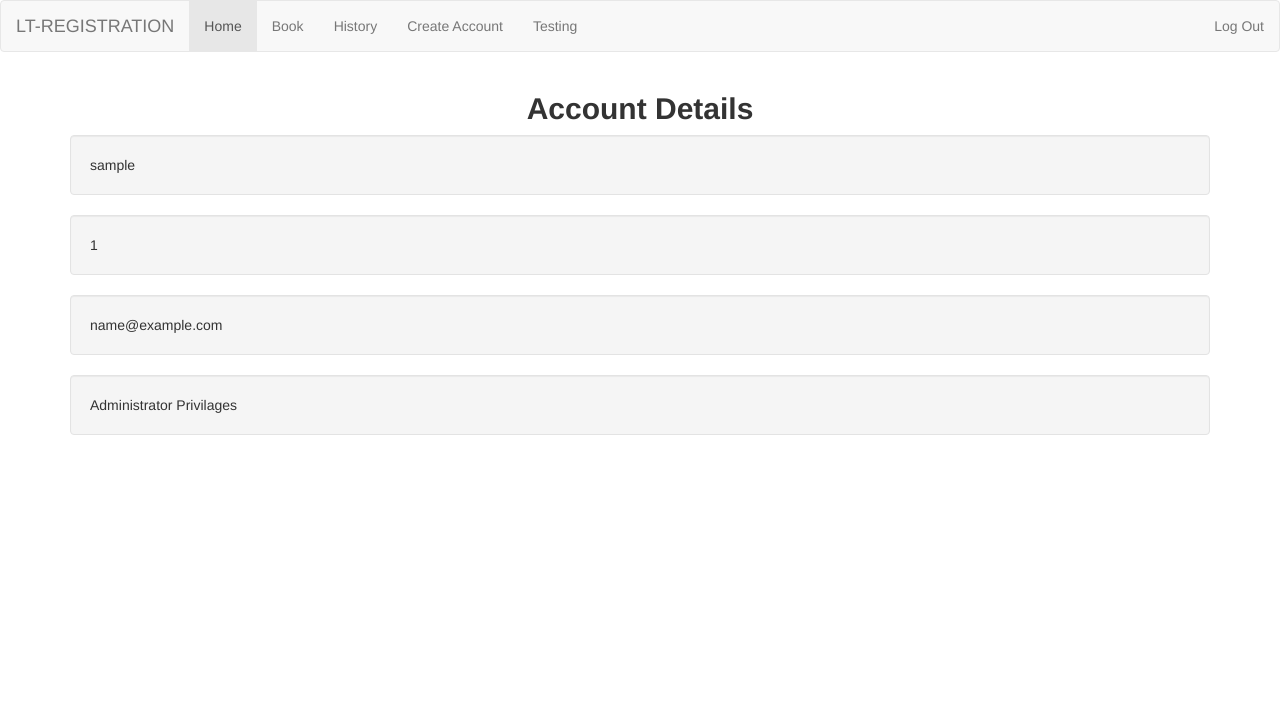
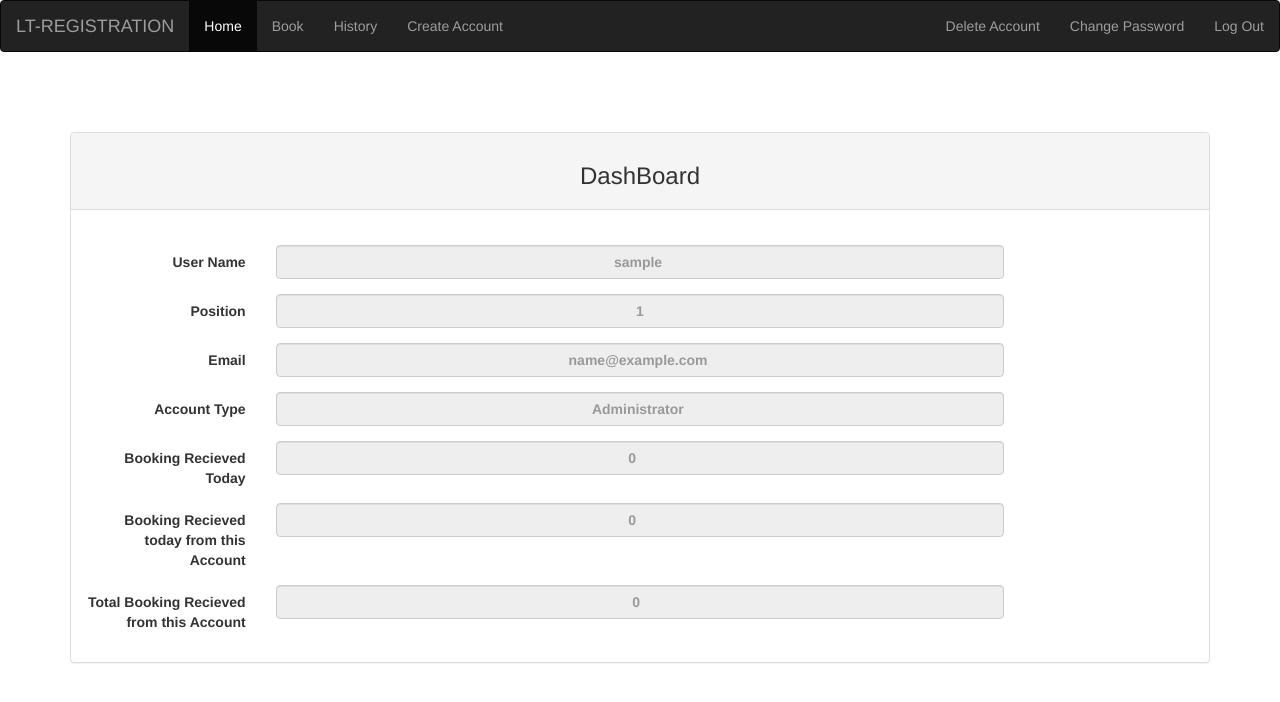
Before and after one commit to dhruvraj-singh-rawat/LectureTheatre-Booking-Portal, a PHP site: page /admin/index.php in a window 1280 px wide. Shown: the top 702 px of the page. Run offline with PHP 8.4, Linux system fonts and the light colour scheme; the visitor is signed in with stand-in values (Sample User, id 1); data that the repository does not hold is empty.

Commit message:
Added more info menus

```diff
--- a/admin/index.php
+++ b/admin/index.php
@@ -1,9 +1,12 @@
 <?php session_start();
+include("../includes/config.php");
+
 if (!$_SESSION['login_admin']){
 
     header("Location: ../login.php");
     die();
 }
+
 ?>
 
 
@@ -33,7 +36,7 @@ if (!$_SESSION['login_admin']){
 
   <body>
 
-  <nav class="navbar navbar-default">
+  <nav class="navbar navbar-inverse">
         <div class="container-fluid">
 
             <!-- Logo -->
@@ -48,9 +51,16 @@ if (!$_SESSION['login_admin']){
                     <li><a href="book.php">Book</a></li>
                     <li><a href="history.php">History</a></li>
 
-                    <li><a href="create_account.php">Create Account</a></li>
+                    <?php
+                      if($_SESSION['login_privilage'] == 2){
+                        ?>
+                        <li><a href="create_account.php">Create Account</a></li>
 
-                    <li><a href="test.php">Testing</a></li>
+                        <?php
+
+                      }
+
+                    ?>
 
 
                 </ul>
@@ -58,6 +68,19 @@ if (!$_SESSION['login_admin']){
 
             <div>
                 <ul class="nav navbar-nav navbar-right">
+                    <?php
+                      if($_SESSION['login_privilage'] == 2){
+                        ?>
+                        <li ><a href="delete_account.php">Delete Account</a></li>
+                        <?php
+
+                      }
+
+                    ?>
+
+
+                    <li><a href="change_password.php">Change Password</a></li>
+
 
                     <li><a  href="../logout.php">Log Out</a></li>
                 </ul>
@@ -65,39 +88,179 @@ if (!$_SESSION['login_admin']){
 
         </div>
     </nav>
+    <br>
+    <br>
+    <br>
+
+<div class="container">
+      <div class="panel panel-default">
+        <div class="panel-heading text-center" ><h3>DashBoard</h3></div>
+
+          <div class="panel-body ">
+            <form id="Dashboard" method="POST" class="form-horizontal text-center" action="#">
+
+            <br>
+
+
+              <div class="form-group">
+                <label class="col-sm-2 control-label"  >User Name</label>
+                <div class="col-sm-8">
+                  <strong> <input type="text" class="form-control text-center"  placeholder="
+
+                  <?php    echo $_SESSION['login_admin']; ?>
 
 
 
-    <div class="container">
-    	<h2 class="text-center"><strong>Account Details</strong></h2>
-    	<p class="text-left"><strong></strong></p><div class="well"><?php	echo $_SESSION['login_admin']; ?></div>
+                  " disabled/></strong>
 
-    	<div class="well"><?php echo $_SESSION['login_position']; ?>
-        </div>
+                </div>
+              </div>
 
-    	<div class="well"><?php echo $_SESSION['login_email']; ?>
-        </div>
+            <div class="form-group">
+                <label class="col-sm-2 control-label"  >Position</label>
+                <div class="col-sm-8">
+                  <strong> <input type="text" class="form-control text-center"   placeholder="
 
-        <div class="well"><?php  if(@$_SESSION['login_privilage']==2){
-            echo "Administrator Privilages";
+                  <?php echo $_SESSION['login_position']; ?>
+
+
+
+                  " disabled/></strong>
+
+                </div>
+              </div>
+
+            <div class="form-group">
+                <label class="col-sm-2 control-label"  >Email</label>
+                <div class="col-sm-8">
+                  <strong> <input type="text" class="form-control text-center"    placeholder="
+
+                  <?php echo $_SESSION['login_email']; ?>
+
+
+
+                  " disabled/></strong>
+
+                </div>
+              </div>
+
+            <div class="form-group">
+                <label class="col-sm-2 control-label"  >Account Type</label>
+                <div class="col-sm-8">
+                  <strong> <input type="text" class="form-control text-center"    placeholder="
+
+                  <?php  if(@$_SESSION['login_privilage']==2){
+            echo "Administrator ";
             }
             else{
-                echo 'Non-Administrator Account';
-                } ?></div>
+                echo 'Basic Account';
+                } ?>
+
+
+                  " disabled/></strong>
+
+                </div>
+              </div>
+
+<?php
+if ($_SESSION['login_privilage'] == 2){
+    ?>
+    <div class="form-group">
+                <label class="col-sm-2 control-label"  >Booking Recieved Today</label>
+                <div class="col-sm-8">
+                  <strong> <input type="text" class="form-control text-center"    placeholder="
+
+                  <?php
+$date=date("d/m/Y");
+
+
+$result=$conn->query("SELECT start_time  FROM users_booking WHERE date=STR_TO_DATE('$date','%d/%m/%Y')");
+
+
+$count=$result->num_rows;
+echo '              '.$count;
+
+
+?>
+
+
+
+
+
+                  " disabled/></strong>
+
+                </div>
+              </div>
+
+
+    <?php
+}
+
+?>
+
+           <div class="form-group">
+                <label class="col-sm-2 control-label"  >Booking Recieved today from this Account</label>
+                <div class="col-sm-8">
+                  <strong> <input type="text" class="form-control text-center"    placeholder="
+<?php
+$date=date("d/m/Y");
+$login_user=$_SESSION['login_admin'];
+
+$result=$conn->query("SELECT start_time  FROM `users_booking` WHERE date=STR_TO_DATE('$date','%d/%m/%Y') AND `bookingID_name`='$login_user'");
+
+
+$count=$result->num_rows;
+echo '                                '.$count;
+
+
+?>
+
+
+
+
+
+                  " disabled/></strong>
+
+                </div>
+              </div>
+
+           <div class="form-group">
+                <label class="col-sm-2 control-label"  >Total Booking Recieved from this Account</label>
+                <div class="col-sm-8">
+                  <strong> <input type="text" class="form-control text-center"    placeholder="
+
+<?php
+
+$login_user=$_SESSION['login_admin'];
+
+$result=$conn->query("SELECT start_time  FROM `users_booking` WHERE `bookingID_name`='$login_user'");
+
+
+$count=$result->num_rows;
+echo '                                  '.$count;
+
+
+?>
 
 
 
 
 
 
-    </div>
+                  " disabled/></strong>
 
-    <!-- /.container -->
+                </div>
+              </div>
 
 
-    <!-- Bootstrap core JavaScript
-    ================================================== -->
-    <!-- Placed at the end of the document so the pages load faster -->
+
+
+            </form>
+          </div>
+        </div>
+      </div>
+
+
 
 
 
```
